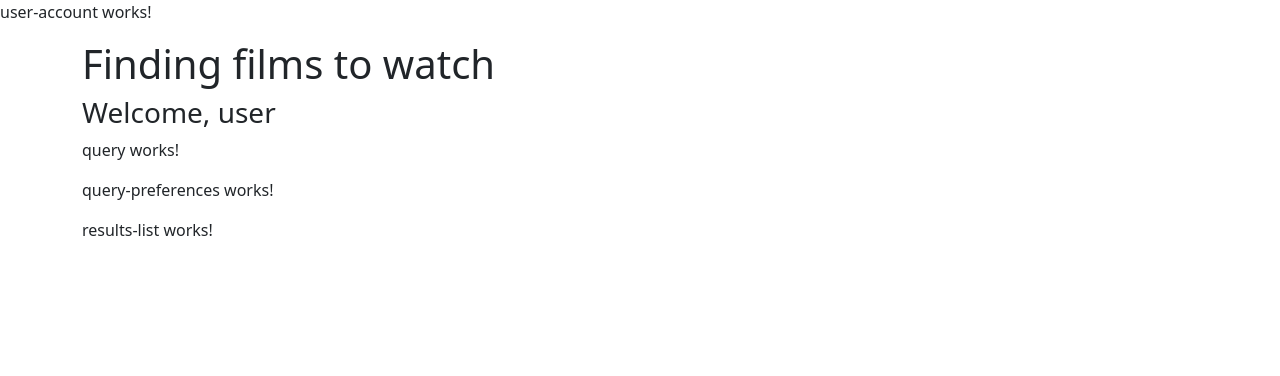
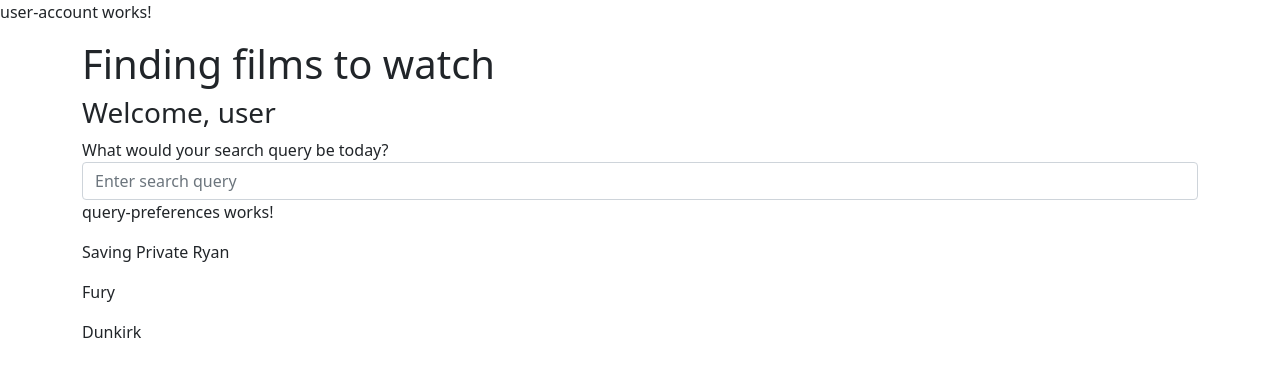
Before and after one commit to AlexSuspis/finding-movies-to-watch-frontend, an Angular app: page / in a window 1280 px wide. Shown: the top 376 px of the page. Built offline with nearby package versions, Linux system fonts and the light colour scheme.

Commit message:
fiddling around. Wire input event from query input fired on every keystroke. Show every result in results-list

```diff
--- a/src/app/app.component.html
+++ b/src/app/app.component.html
@@ -1 +1,2 @@
 <app-dashboard></app-dashboard>
+<!-- <app-login-register></app-login-register> -->
--- a/src/app/dashboard/dashboard.component.html
+++ b/src/app/dashboard/dashboard.component.html
@@ -1,18 +1,18 @@
 <app-user-account></app-user-account>
 <div class="container">
     <div class="row">
-        <div class="center-block">
+        <div class="col-md-6">
             <h1>Finding films to watch</h1>
             <h3>Welcome, user</h3>
         </div>
     </div>
-    <div class="row justify-content-center">
+    <div class="row">
         <div class="col-xs-6">
             <app-query></app-query>
             <app-query-preferences></app-query-preferences>
         </div>
     </div>
-    <div class="row justify-content-center">
+    <div class="row">
         <div class="col-xs-6">
             <app-results-list></app-results-list>
         </div>
--- a/src/app/dashboard/query/query.component.html
+++ b/src/app/dashboard/query/query.component.html
@@ -1 +1,5 @@
-<p>query works!</p>
+<div class="form">
+    <label for="search">What would your search query be today?</label>
+    <input type="text" id="search" class="form-control" placeholder="Enter search query"
+        (input)="onInputChange($event)">
+</div>
--- a/src/app/dashboard/query/query.component.ts
+++ b/src/app/dashboard/query/query.component.ts
@@ -12,4 +12,8 @@ export class QueryComponent implements OnInit {
   ngOnInit(): void {
   }
 
+  onInputChange(event: any) {
+    let query = event.target.value;
+    console.log(query);
+  }
 }
--- a/src/app/dashboard/results-list/result/result.component.html
+++ b/src/app/dashboard/results-list/result/result.component.html
@@ -1 +1 @@
-<p>result works!</p>
+<p>{{name}}</p>
--- a/src/app/dashboard/results-list/result/result.component.ts
+++ b/src/app/dashboard/results-list/result/result.component.ts
@@ -1,4 +1,4 @@
-import { Component, OnInit } from '@angular/core';
+import { Component, OnInit, Input } from '@angular/core';
 
 @Component({
   selector: 'app-result',
@@ -6,6 +6,7 @@ import { Component, OnInit } from '@angular/core';
   styleUrls: ['./result.component.css']
 })
 export class ResultComponent implements OnInit {
+  @Input() name = '';
 
   constructor() { }
 
--- a/src/app/dashboard/results-list/results-list.component.html
+++ b/src/app/dashboard/results-list/results-list.component.html
@@ -1 +1 @@
-<p>results-list works!</p>
+<app-result *ngFor="let result of results" [name]="result"></app-result>
--- a/src/app/dashboard/results-list/results-list.component.ts
+++ b/src/app/dashboard/results-list/results-list.component.ts
@@ -6,6 +6,7 @@ import { Component, OnInit } from '@angular/core';
   styleUrls: ['./results-list.component.css']
 })
 export class ResultsListComponent implements OnInit {
+  results = ['Saving Private Ryan', 'Fury', 'Dunkirk'];
 
   constructor() { }
 
```
